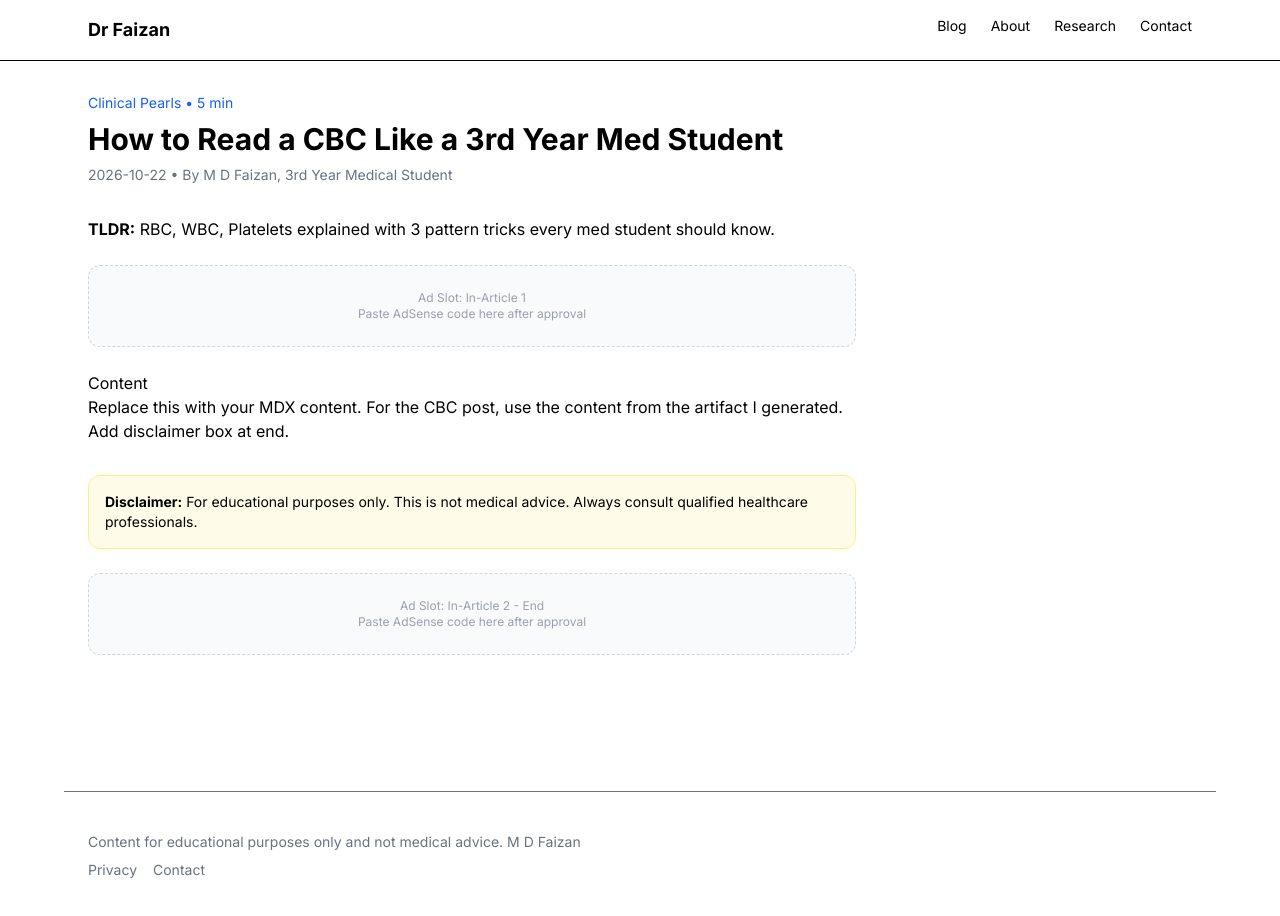
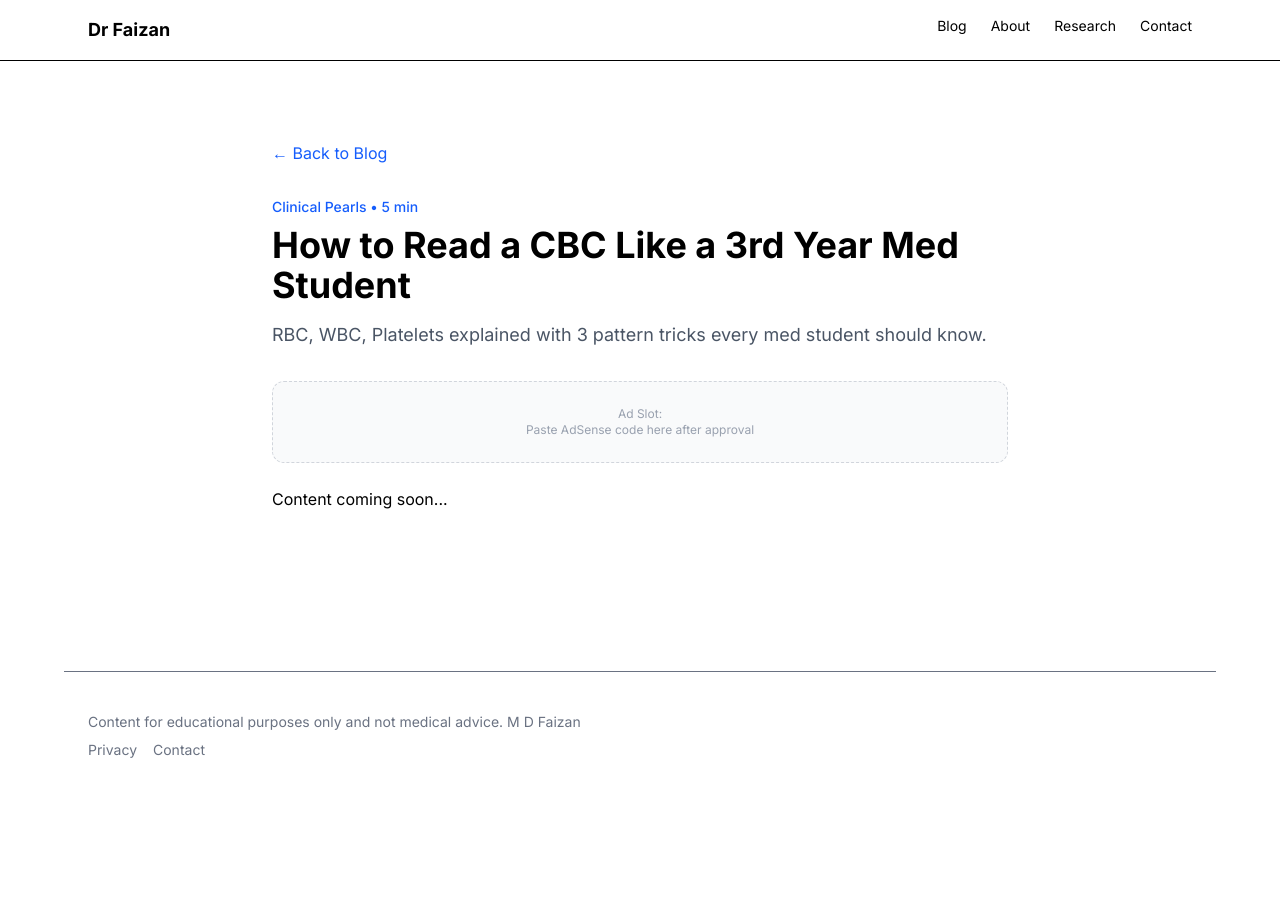
Before and after one commit to mdfaizan220163/med-student-site, a Next.js app: page /blog/how-to-read-cbc in a window 1280 px wide. Shown: the top 916 px of the page. After the commit the page ends 800 px from the top, so only its background shows below. Built offline with nearby package versions, Linux system fonts and the light colour scheme.

Commit message:
Fixed blog post routing and display

```diff
--- a/app/blog/[slug]/page.tsx
+++ b/app/blog/[slug]/page.tsx
@@ -1,30 +1,36 @@
+import Link from "next/link";
+import { posts } from "../../../lib/posts";
+import { notFound } from "next/navigation";
+import AdSlot from "../../../components/AdSlot";
 
-import { posts } from "@/lib/posts";
-import AdSlot from "@/components/AdSlot";
+export default async function BlogPost({ params }: { params: Promise<{ slug: string }> }) {
+  const resolvedParams = await params;
+  const post = posts.find((p) => p.slug === resolvedParams.slug);
 
-export function generateStaticParams() {
-  return posts.map(p => ({ slug: p.slug }));
-}
+  if (!post) {
+    notFound();
+  }
 
-export default function Post({ params }: { params: { slug: string } }) {
-  const post = posts.find(p => p.slug === params.slug);
-  if (!post) return <div>Post not found</div>;
   return (
-    <article className="max-w-3xl">
-      <p className="text-sm text-blue-600">{post.category} • {post.readTime}</p>
-      <h1 className="text-3xl font-bold mt-2">{post.title}</h1>
-      <p className="text-sm text-gray-500 mt-2">{post.date} • By M D Faizan, 3rd Year Medical Student</p>
+    <main className="max-w-3xl mx-auto px-4 py-12">
+      <Link href="/blog" className="text-blue-600 hover:underline mb-8 inline-block">
+        ← Back to Blog
+      </Link>
 
-      <div className="prose mt-8">
-        <p><strong>TLDR:</strong> {post.excerpt}</p>
-        <AdSlot label="In-Article 1" />
-        <h2>Content</h2>
-        <p>Replace this with your MDX content. For the CBC post, use the content from the artifact I generated. Add disclaimer box at end.</p>
-        <div className="bg-yellow-50 border border-yellow-200 p-4 rounded-xl text-sm mt-8">
-          <strong>Disclaimer:</strong> For educational purposes only. This is not medical advice. Always consult qualified healthcare professionals.
-        </div>
-        <AdSlot label="In-Article 2 - End" />
+      <div className="mb-8">
+        <p className="text-sm text-blue-600 font-medium mb-2">
+          {post.category} • {post.readTime}
+        </p>
+        <h1 className="text-4xl font-bold mb-4">{post.title}</h1>
+        <p className="text-lg text-gray-600">{post.excerpt}</p>
       </div>
-    </article>
+
+      <AdSlot />
+
+      <div className="prose prose-lg dark:prose-invert max-w-none">
+        {/* This renders the actual blog text */}
+        <p>{post.content || "Content coming soon..."}</p>
+      </div>
+    </main>
   );
 }
```
